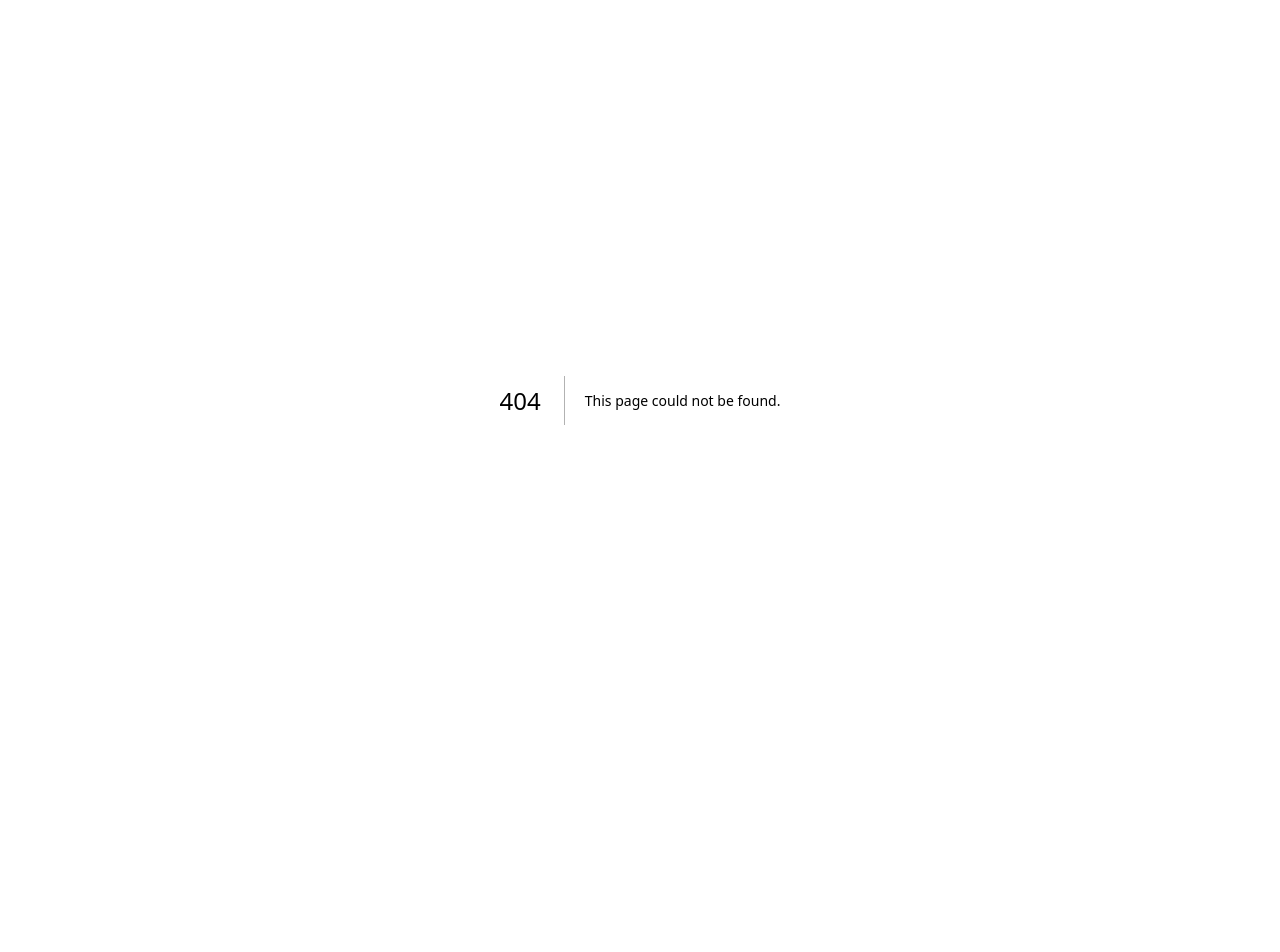
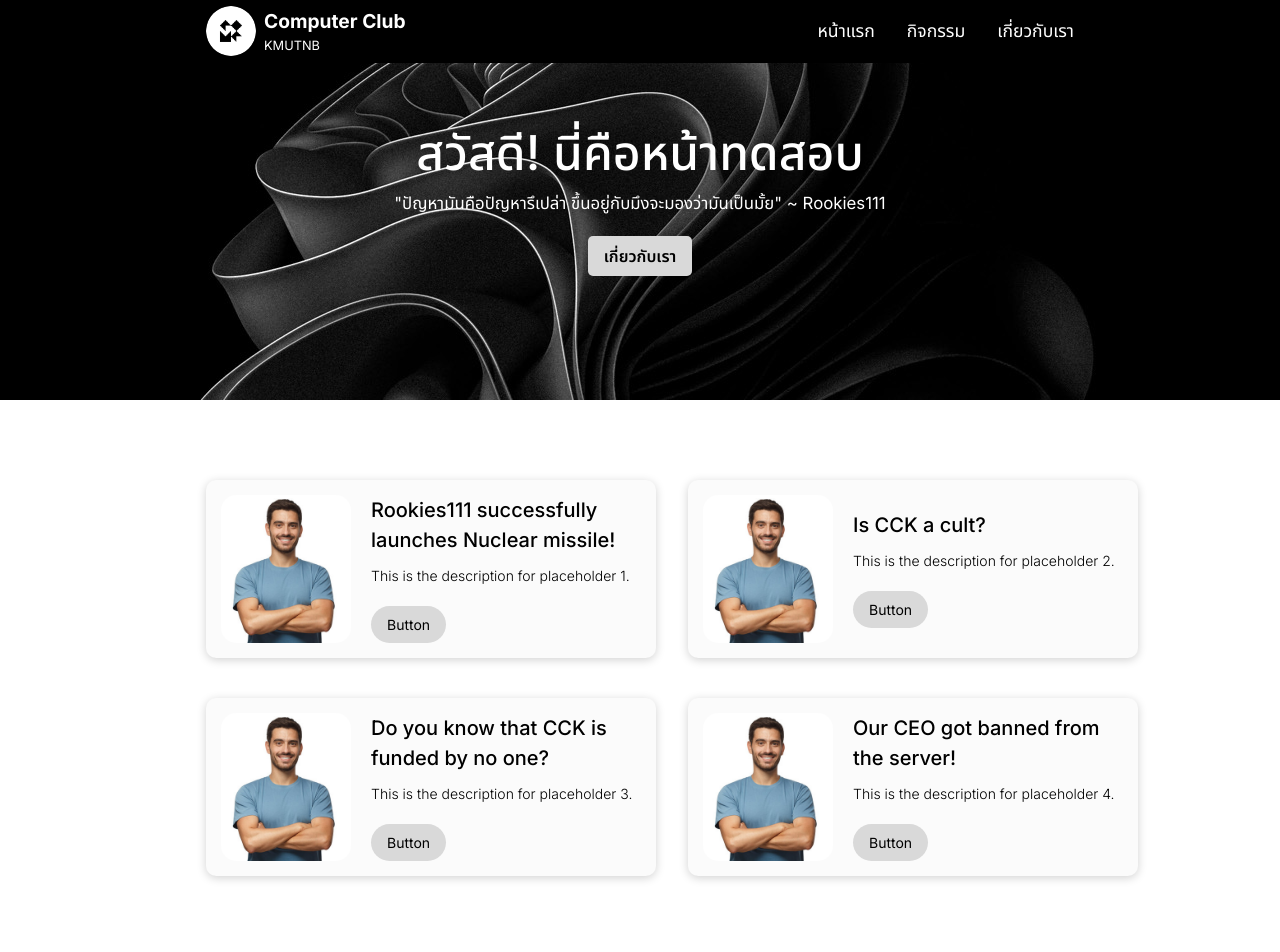
Before and after one commit to buratud/cck-website, a Next.js app in the folder web/: page /about in a window 1280 px wide. Before the commit this address had no page. Shown: the top 952 px of the page. Before the commit the page ends 800 px from the top, so only its background shows below. Built offline with nearby package versions, Linux system fonts and the light colour scheme.

Commit message:
Add About page

```diff
--- /dev/null
+++ b/web/src/app/about/page.module.scss
@@ -0,0 +1,46 @@
+.pageWrapper {
+  display: flex;
+  flex-direction: column;
+  min-height: 100vh;
+
+  .pageContainer {
+    flex: 1;
+    padding: 40px 0;
+    display: flex;
+    justify-content: center;
+    align-items: flex-start;
+    background-color: white;
+
+    .view {
+      display: grid;
+      grid-template-columns: 1fr 1fr;
+      column-gap: 32px;
+      padding-left: 16px;
+      padding-right: 16px;
+      margin: 20px auto;
+      max-width: 900px;
+
+      @media (max-width: 950px) {
+        grid-template-columns: 1fr 1fr;
+        padding-left: 48px;
+        padding-right: 48px;
+        max-width: 100%;
+      }
+
+      @media (max-width: 768px) {
+        grid-template-columns: 1fr;
+        padding-left: 48px;
+        padding-right: 48px;
+        margin: 0 auto;
+      }
+    }
+  }
+}
+
+.navbar,
+.footer {
+  background-color: #f8f9fa;
+  padding: 10px 20px;
+  text-align: center;
+  font-size: 18px;
+}
--- /dev/null
+++ b/web/src/app/about/page.tsx
@@ -0,0 +1,49 @@
+'use client';
+
+import Navbar from '@/app/components/navbar';
+import Footer from '@/app/components/footer';
+import Placeholder from '@/app/components/placeholder';
+import Banner from '@/app/components/banner'; // Import the PageCover component
+import styles from './page.module.scss';
+
+export default function Home() {
+  return (
+    <div className={styles.pageWrapper}>
+      <Navbar />
+
+      <Banner
+        title="สวัสดี! นี่คือหน้าทดสอบ"
+        subtitle='"ปัญหามันคือปัญหารึเปล่า ขึ้นอยู่กับมึงจะมองว่ามันเป็นมั้ย" ~ Rookies111'
+        showButton={true}
+      />
+
+      <div className={styles.pageContainer}>
+        <div className={styles.view}>
+          <Placeholder
+            title="Rookies111 successfully launches Nuclear missile!"
+            description="This is the description for placeholder 1."
+            imgsrc='/image.jpg'
+          />
+          <Placeholder
+            title="Is CCK a cult?"
+            description="This is the description for placeholder 2."
+            imgsrc='/image.jpg'
+          />
+          <Placeholder
+            title="Do you know that CCK is funded by no one?"
+            description="This is the description for placeholder 3."
+            imgsrc='/image.jpg'
+          />
+          <Placeholder
+            title="Our CEO got banned from the server!"
+            description="This is the description for placeholder 4."
+            imgsrc='/image.jpg'
+          />
+        </div>
+      </div>
+
+      <Footer />
+
+    </div>
+  );
+}
```
